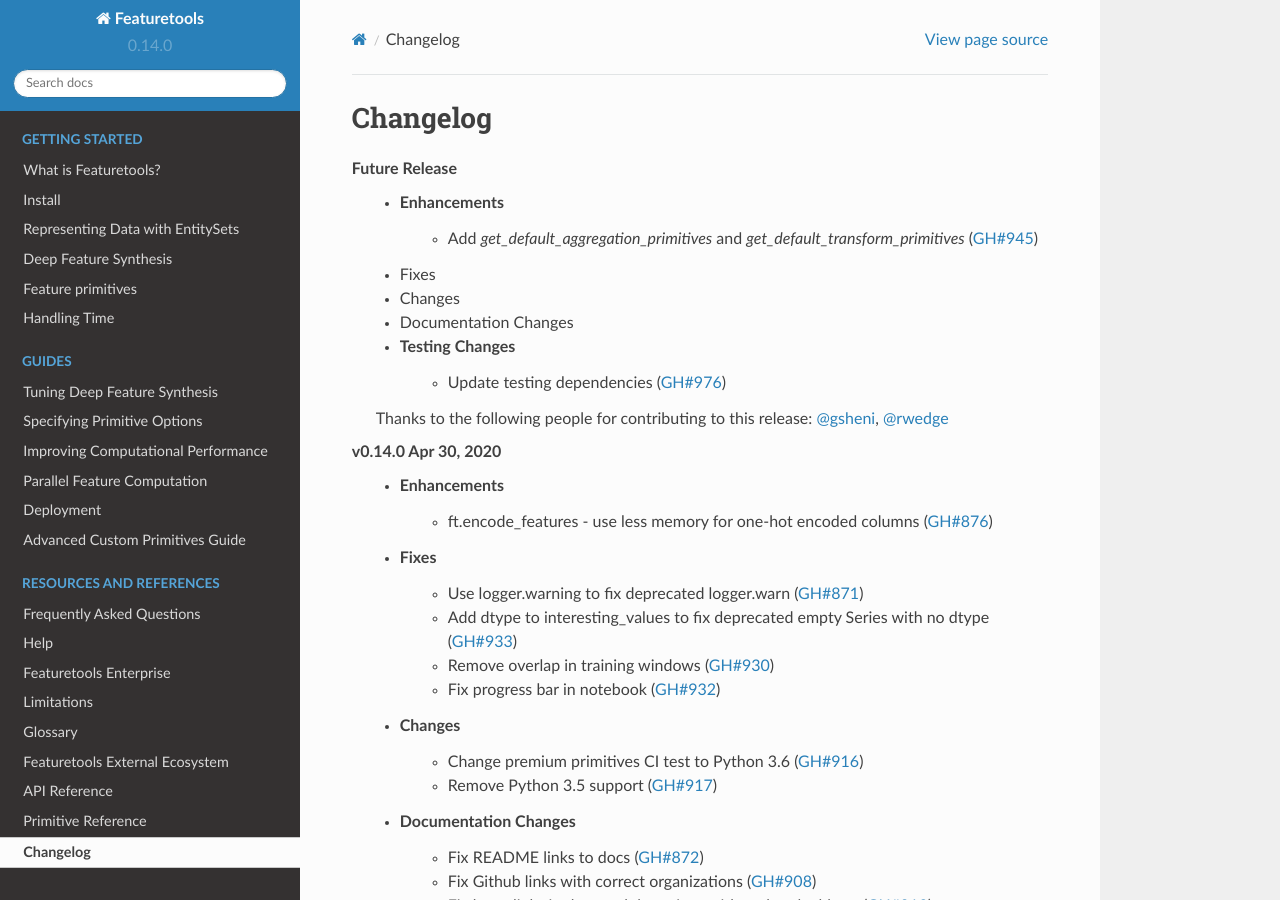
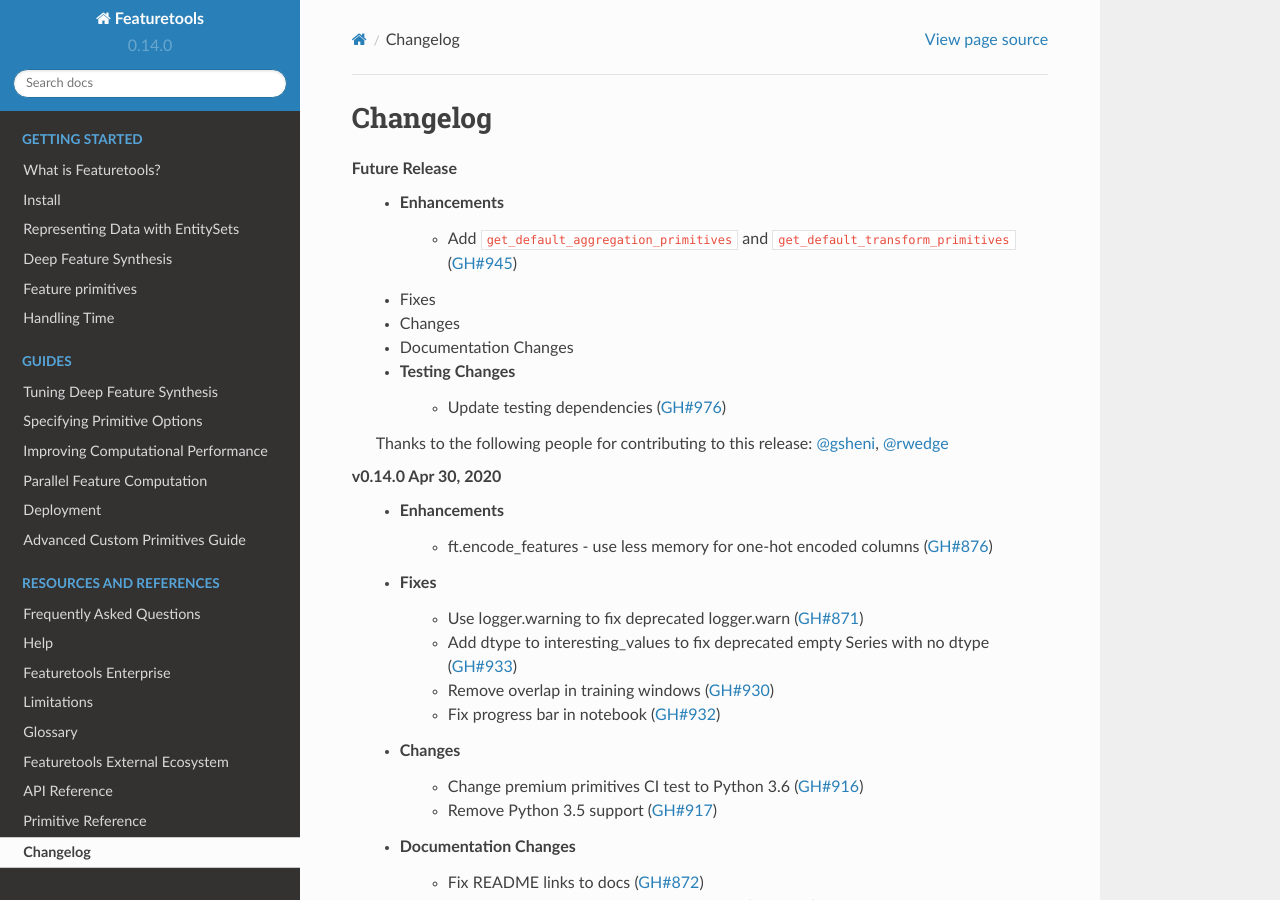
Before and after one commit to alteryx/featuretools, a Sphinx documentation site: the page built from docs/source/changelog.rst, in a window 1280 px wide and 900 px high. Built offline with Sphinx 7.4.7 and the Read the Docs theme 2.0.0, drawn with Linux system fonts in a browser that asks for light colours; pages that are not in the unit, such as notebooks, are missing from menus; comment, search, counter and statistics services are not loaded.

```diff
--- a/docs/source/changelog.rst
+++ b/docs/source/changelog.rst
@@ -4,7 +4,7 @@ Changelog
 ---------
 **Future Release**
     * Enhancements
-        * Add `get_default_aggregation_primitives` and `get_default_transform_primitives` (:pr:`945`)
+        * Add ``get_default_aggregation_primitives`` and ``get_default_transform_primitives`` (:pr:`945`)
     * Fixes
     * Changes
     * Documentation Changes
```
